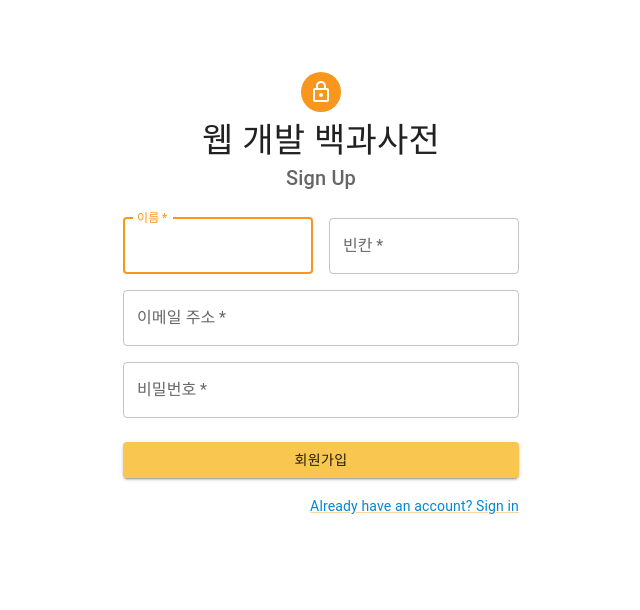
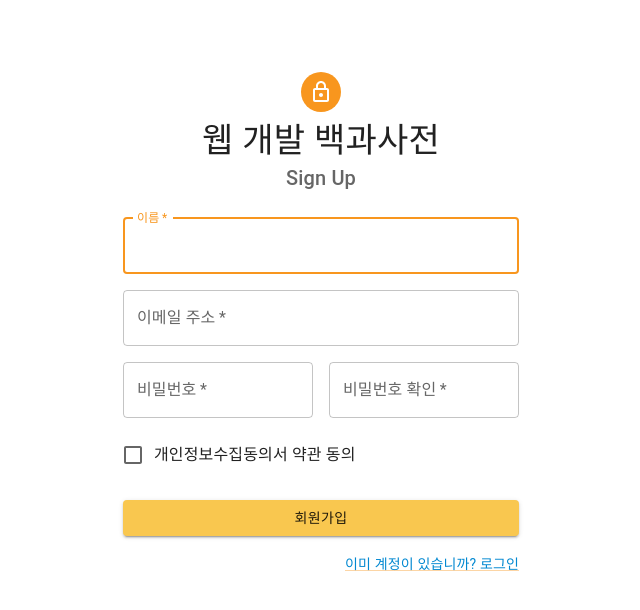
Before and after one commit to CSW-Study-Group/Web_Dev_Guidebook, a React (Create React App) app in the folder Front_End/: page /register in a window 1280 px wide. Shown: the top 610 px of the page, without its empty margins (319-959 px from the left). Built offline with nearby package versions, Linux system fonts and the light colour scheme.

Commit message:
Feat: 로그인, 회원가입 기능 추가, API 요청 코드 작성

```diff
--- a/Front_End/package.json
+++ b/Front_End/package.json
@@ -11,6 +11,7 @@
     "@testing-library/react": "^13.3.0",
     "@testing-library/user-event": "^13.5.0",
     "@types/jest": "^27.5.2",
+    "axios": "^0.27.2",
     "react": "^18.2.0",
     "react-dom": "^18.2.0",
     "react-router-dom": "^6.3.0",
--- a/Front_End/src/screen/login.tsx
+++ b/Front_End/src/screen/login.tsx
@@ -1,4 +1,4 @@
-import React from 'react'
+import React, { useState } from 'react'
 import Avatar from '@mui/material/Avatar';
 import Button from '@mui/material/Button';
 import CssBaseline from '@mui/material/CssBaseline';
@@ -12,15 +12,20 @@ import LockOutlinedIcon from '@mui/icons-material/LockOutlined';
 import Typography from '@mui/material/Typography';
 import Container from '@mui/material/Container';
 
+import { requestLogin } from 'utils/request';
+
 const Login = () => {
-    const handleSubmit = (event: React.FormEvent<HTMLFormElement>) => {
-        event.preventDefault();
-        const data = new FormData(event.currentTarget);
-        console.log({
-          email: data.get('email'),
-          password: data.get('password'),
+	const [email, setEmail] = useState<String>('');
+	const [password, setPassword] = useState<String>('');
+
+	const _handleLogin = () => {
+		requestLogin(email, password).then((response) => {
+			console.log(response);
+		}).catch((error) => {
+			console.log(error);
 		});
 	};
+
 	return (
 		<Container component="main" maxWidth="xs">
 			<CssBaseline />
@@ -41,7 +46,7 @@ const Login = () => {
 				<Typography sx={{ color: 'text.secondary' }} component="h1" variant="h6">
 					Sign in
 				</Typography>
-              <Box component="form" onSubmit={handleSubmit} noValidate sx={{ mt: 1 }}>
+				<Box component="form" noValidate sx={{ mt: 1 }}>
 					<TextField
 						margin="normal"
 						required
@@ -51,6 +56,7 @@ const Login = () => {
 						name="email"
 						autoComplete="email"
 						autoFocus
+						onChange={(e) => setEmail(e.target.value)}
 					/>
 					<TextField
 						sx={{ borderColor: 'info.main' }}
@@ -62,16 +68,18 @@ const Login = () => {
 						type="password"
 						id="password"
 						autoComplete="current-password"
+						onChange={(e) => setPassword(e.target.value)}
 					/>
 					<FormControlLabel
 						control={<Checkbox value="remember" color="primary" />}
 						label="아이디 저장"
 					/>
 					<Button
-                  type="submit"
+						type="button"
 						fullWidth
 						variant="contained"
 						sx={{ mt: 3, mb: 2, bgcolor: 'secondary.main', color: 'text.primary' }}
+						onClick={() => _handleLogin()}
 					>
 						로그인
 					</Button>
--- a/Front_End/src/screen/register.tsx
+++ b/Front_End/src/screen/register.tsx
@@ -1,4 +1,4 @@
-import React from 'react';
+import React, { useState } from 'react';
 import Avatar from '@mui/material/Avatar';
 import Button from '@mui/material/Button';
 import CssBaseline from '@mui/material/CssBaseline';
@@ -12,14 +12,25 @@ import LockOutlinedIcon from '@mui/icons-material/LockOutlined';
 import Typography from '@mui/material/Typography';
 import Container from '@mui/material/Container';
 
+import { requestRegister } from 'utils/request';
+
 const Register = () => {
-  const handleSubmit = (event: React.FormEvent<HTMLFormElement>) => {
-    event.preventDefault();
-    const data = new FormData(event.currentTarget);
-    console.log({
-      email: data.get('email'),
-      password: data.get('password'),
+	const [username, setUsername] = useState<String>('');
+	const [email, setEmail] = useState<String>('');
+	const [password, setPassword] = useState<String>('');
+	const [passwordCheck, setPasswordCheck] = useState<String>('');
+
+	const _handleRegister = () => {
+		if ( password === passwordCheck ) {
+			requestRegister(username, email, password).then((response) => {
+				console.log(response);
+			}).catch((error) => {
+				console.log(error);
 			});
+		}
+		else {
+			console.log('pw 불일치')
+		}
 	};
 
 	return (
@@ -42,9 +53,9 @@ const Register = () => {
 				<Typography sx={{ color: 'text.secondary' }} component="h1" variant="h6">
 					Sign Up
 				</Typography>
-          <Box component="form" noValidate onSubmit={handleSubmit} sx={{ mt: 3 }}>
+				<Box component="form" noValidate sx={{ mt: 3 }}>
 					<Grid container spacing={2}>
-              <Grid item xs={12} sm={6}>
+						<Grid item xs={12}>
 							<TextField
 								autoComplete="given-name"
 								name="firstName"
@@ -53,16 +64,7 @@ const Register = () => {
 								id="firstName"
 								label="이름"
 								autoFocus
-                />
-              </Grid>
-              <Grid item xs={12} sm={6}>
-                <TextField
-                  required
-                  fullWidth
-                  id="lastName"
-                  label="빈칸"
-                  name="lastName"
-                  autoComplete="family-name"
+								onChange={(e) => setUsername(e.target.value)}
 							/>
 						</Grid>
 						<Grid item xs={12}>
@@ -73,9 +75,10 @@ const Register = () => {
 								label="이메일 주소"
 								name="email"
 								autoComplete="email"
+								onChange={(e) => setEmail(e.target.value)}
 							/>
 						</Grid>
-              <Grid item xs={12}>
+						<Grid item xs={12} sm={6}>
 							<TextField
 								required
 								fullWidth
@@ -84,27 +87,38 @@ const Register = () => {
 								type="password"
 								id="password"
 								autoComplete="new-password"
+								onChange={(e) => setPassword(e.target.value)}
 							/>
 						</Grid>
-              {/* <Grid item xs={12}>
-                <FormControlLabel
-                  control={<Checkbox value="allowExtraEmails" color="primary" />}
-                  label="개인정보수집동의서 약관 동의"
+						<Grid item xs={12} sm={6}>
+							<TextField
+								required
+								fullWidth
+								name="passwordCheck"
+								label="비밀번호 확인"
+								type="password"
+								id="passwordCheck"
+								autoComplete="new-password"
+								onChange={(e) => setPasswordCheck(e.target.value)}
 							/>
-              </Grid> */}
+						</Grid>
+						<Grid item xs={12}>
+							<FormControlLabel control={<Checkbox value="allowExtraEmails" color="primary" />} label="개인정보수집동의서 약관 동의" />
+						</Grid>
 					</Grid>
 					<Button
-              type="submit"
+						type='button'
 						fullWidth
 						variant="contained"
 						sx={{ mt: 3, mb: 2, bgcolor: 'secondary.main', color: 'text.primary' }}
+						onClick={() => _handleRegister()}
 					>
 						회원가입
 					</Button>
 					<Grid container justifyContent="flex-end">
 						<Grid item>
 							<Link href="/login" variant="body2" sx={{ color: 'info.main' }}>
-                  Already have an account? Sign in
+								이미 계정이 있습니까? 로그인
 							</Link>
 						</Grid>
 					</Grid>
--- /dev/null
+++ b/Front_End/src/utils/axios.ts
@@ -0,0 +1,4 @@
+import axios from 'axios';
+import { requestDomain } from './domain';
+
+export const request = axios.create({ baseURL: requestDomain })
--- /dev/null
+++ b/Front_End/src/utils/domain.ts
@@ -0,0 +1 @@
+export const requestDomain = 'http://localhost:6001'
--- /dev/null
+++ b/Front_End/src/utils/request.ts
@@ -0,0 +1,19 @@
+import { request } from './axios';
+
+const requestLogin = (email: String, password: String) => {
+    return request.post('/login', {
+        'email': email,
+        'password': password,
+})}
+
+const requestRegister = (username: String, email: String, password: String) => {
+    return request.post('/register', {
+        'username': username,
+        'email': email,
+        'password': password,
+})}
+
+export {
+    requestLogin,
+    requestRegister,
+}
```
Also changed, not shown: 1 other file (tests, documents, lock files or other folders). Lines whose indentation alone changed are shown as unchanged.
